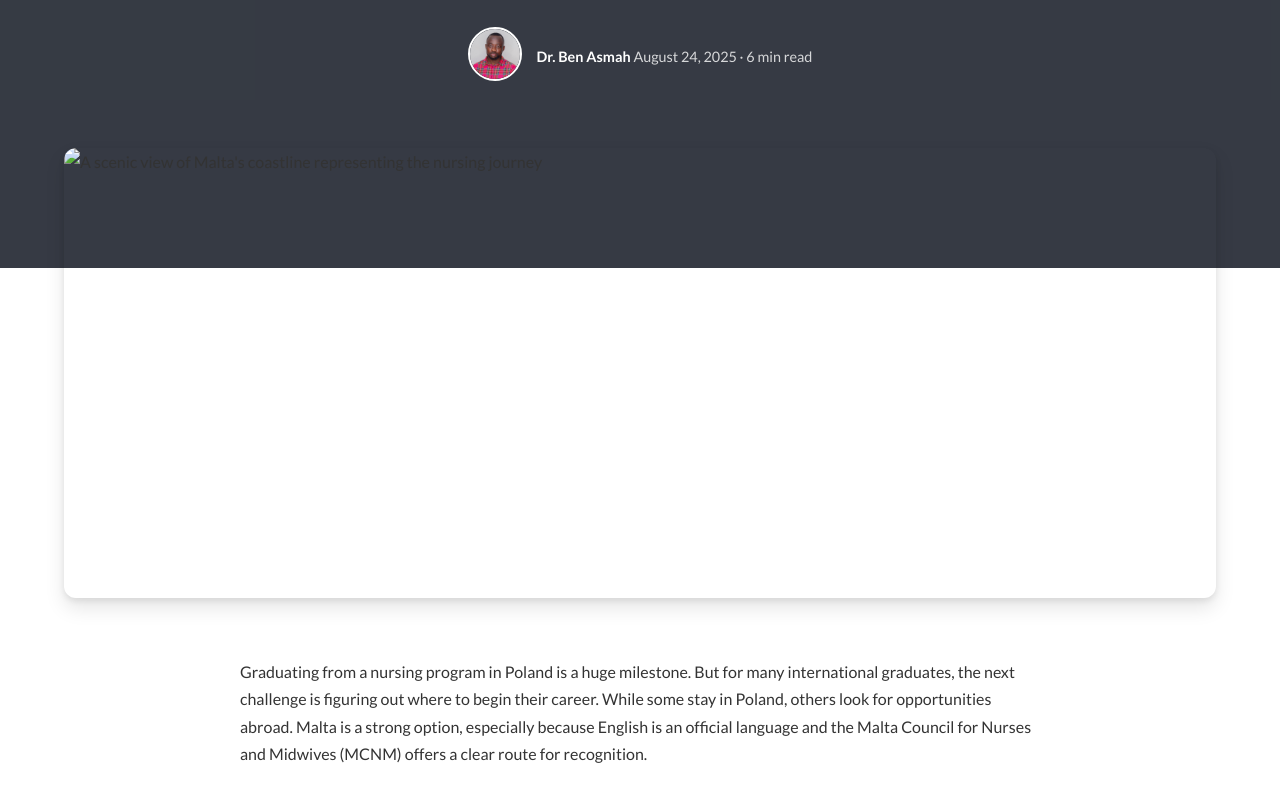
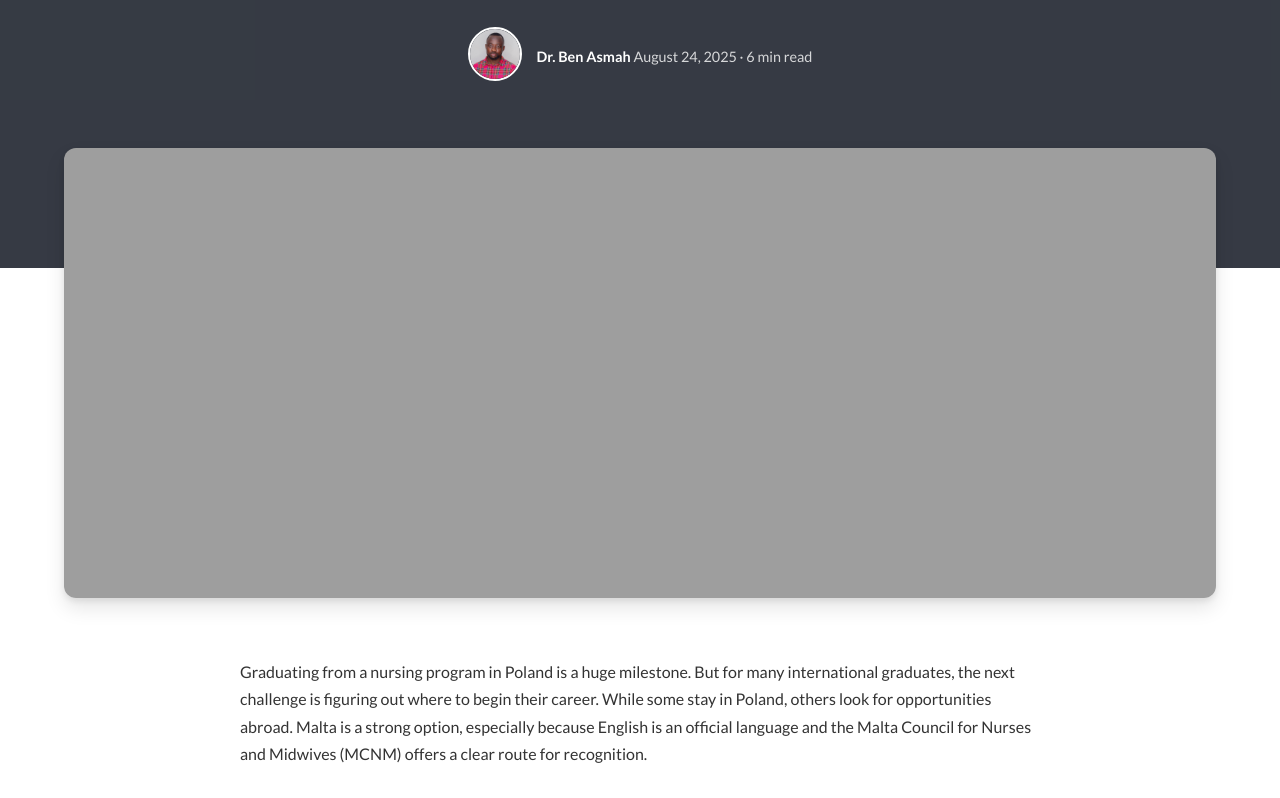
Before and after one commit to drbenasmah/Global-Nursing-Assist-online, a plain HTML site: page blog-pages/malta_registration.html in a window 1280 px wide. Shown: the part 409-1207 px from the top of the page. Drawn offline with Linux system fonts and the light colour scheme; the site is published under a folder, as on GitHub Pages, so addresses that start at the root find nothing.

Commit message:
hero img path

```diff
--- a/blog-pages/malta_registration.html
+++ b/blog-pages/malta_registration.html
@@ -436,7 +436,7 @@
       <!-- Floating Hero Image -->
       <img
         class="floating-hero-image fade-in-up"
-        src="/blog-pages/blog-img/Malta_ChatGPT .png"
+        src="./blog-img/malta_img/Malta_ChatGPT.png"
         alt="A scenic view of Malta's coastline representing the nursing journey"
       />
 
```
Also changed, not shown: blog.html (+1 -1 lines), 2 other files.
